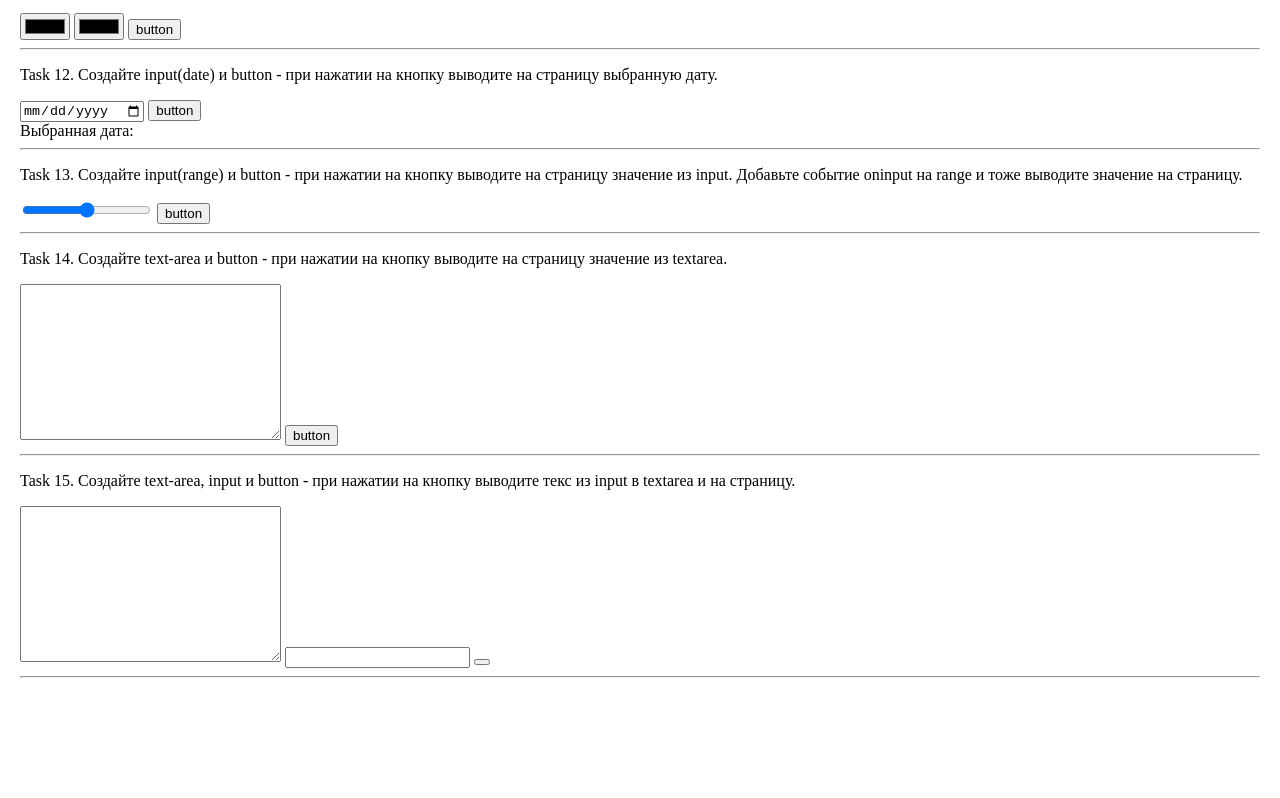
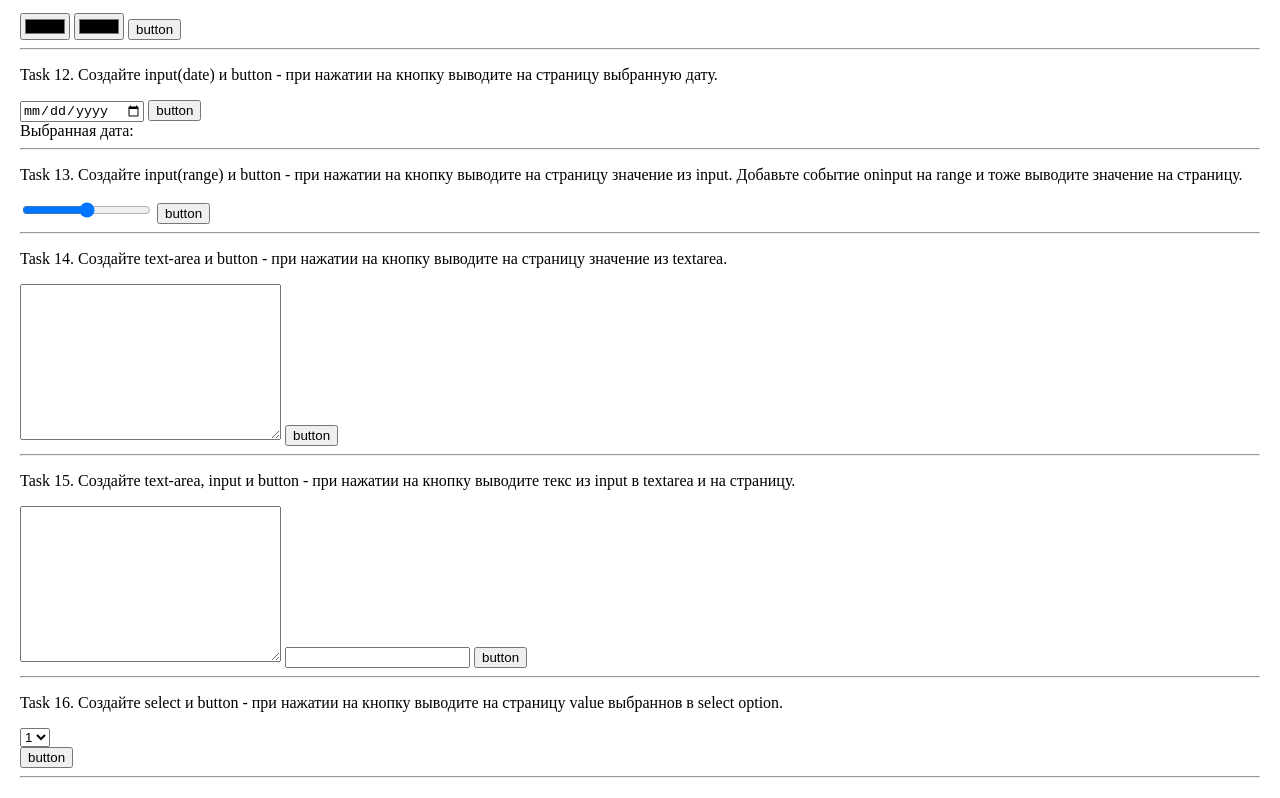
Before and after one commit to amenates/javaScript_2.0, a plain HTML site: page 04_homework/index.html in a window 1280 px wide. Shown: the part 937-1735 px from the top of the page. Before the commit the page ends 1635 px from the top, so only its background shows below. Drawn offline with Linux system fonts and the light colour scheme.

Commit message:
homework 04

```diff
--- a/04_homework/index.html
+++ b/04_homework/index.html
@@ -115,8 +115,22 @@
         <p>Task 15. Создайте text-area, input и button - при нажатии на кнопку выводите текс из input в textarea и на страницу.</p>
         <textarea name="" id="text-15" cols="30" rows="10"></textarea>
         <input type="text" class="i-15">
-        <button class="b-15"></button>
+        <button class="b-15">button</button>
         <div class="out-15"></div>
+    </div>
+    <hr>
+
+    <div>
+        <p>Task 16. Создайте select и button - при нажатии на кнопку выводите на страницу value выбраннов в select option.
+        <div>
+            <select name="" id="" class="s-16">
+                <option>1</option>
+                <option>3</option>
+                <option>3</option>
+            </select>
+        </div>
+        <button class="b-16">button</button>
+        <div class="out-16"></div>
     </div>
     <hr>
 
```
